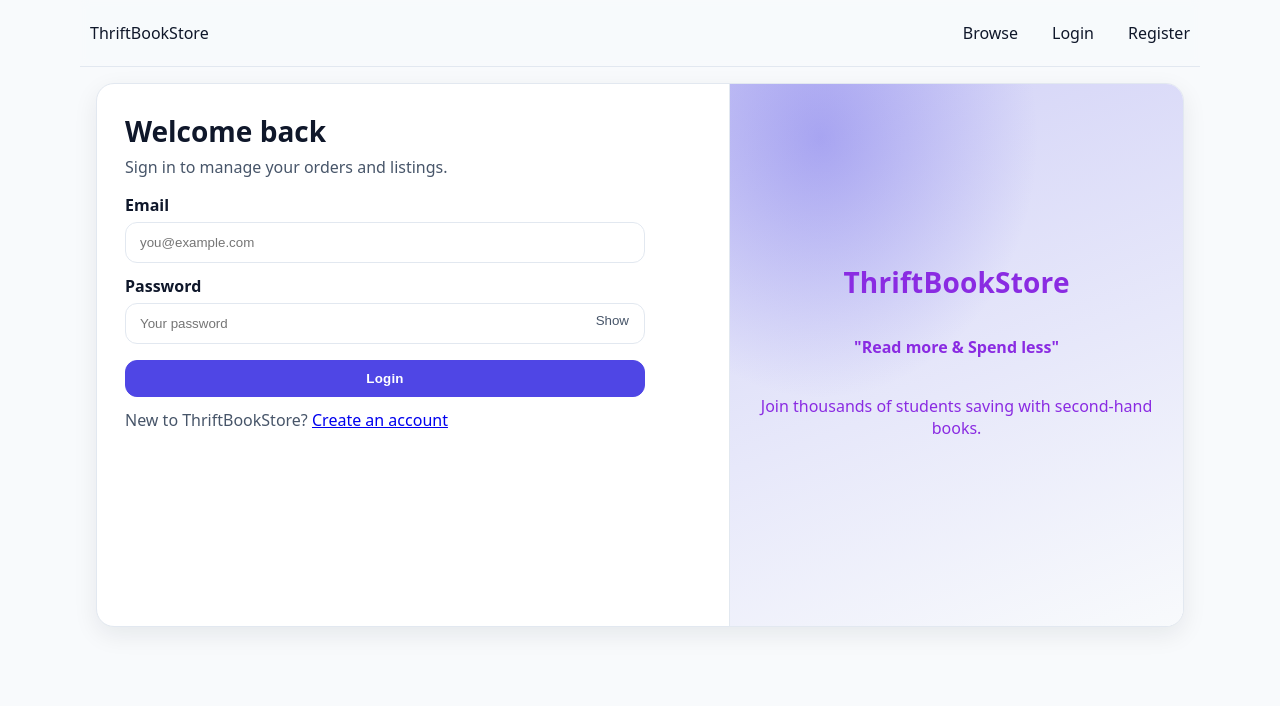
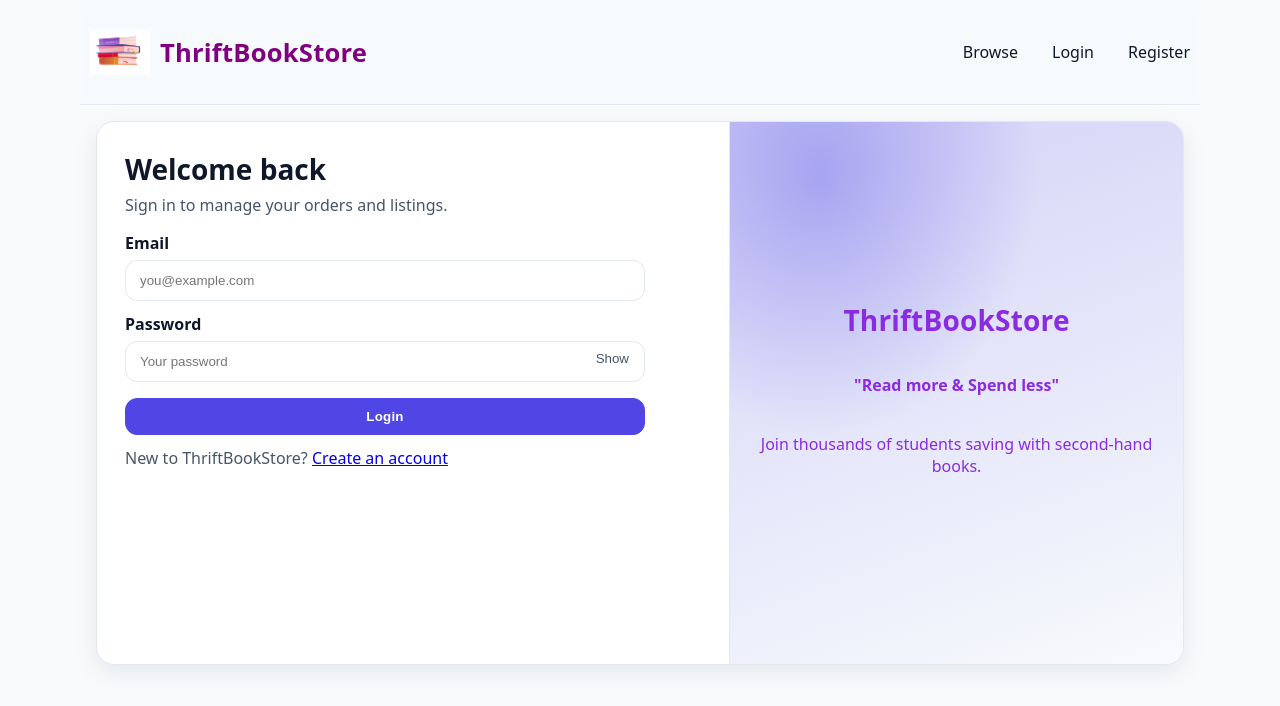
Before and after one commit to twishashastri/ThriftBookStore, a React app in the folder Frontend/: page /login in a window 1280 px wide. Shown: the top 706 px of the page. Built offline with nearby package versions, Linux system fonts and the light colour scheme.

Commit message:
navbar logo

```diff
--- a/Frontend/src/components/Navbar.jsx
+++ b/Frontend/src/components/Navbar.jsx
@@ -1,6 +1,7 @@
 import React from 'react';
 import { Link, useNavigate } from 'react-router-dom';
 import { useAuth } from './AuthContext';
+import '../index.css';
 
 export default function Navbar() {
   const { user, logout } = useAuth();
@@ -8,8 +9,13 @@ export default function Navbar() {
 
   return (
     <nav className="nav container">
-      <Link to="/">ThriftBookStore</Link>
+      <Link to="/" className="brand-link">
+        <img src="/logo.png" alt="Logo" className="logo" />
+        <span className="brand">ThriftBookStore</span>
+      </Link>
+
       <div className="spacer" />
+
       <Link to="/browse">Browse</Link>
       {user?.role === 'buyer' && <Link to="/cart">Cart</Link>}
       {user?.role === 'seller' && <Link to="/seller">Seller</Link>}
@@ -21,7 +27,9 @@ export default function Navbar() {
           <Link to="/register">Register</Link>
         </>
       ) : (
-        <button onClick={() => { logout(); nav('/'); }}>Logout</button>
+        <button onClick={() => { logout(); nav('/'); }} className="logout-btn">
+          Logout
+        </button>
       )}
     </nav>
   );
--- a/Frontend/src/index.css
+++ b/Frontend/src/index.css
@@ -157,17 +157,69 @@ input:focus, select:focus {
 
 /* LAYOUT */
 /* Navigation */
+/* Navbar.css */
 .nav {
-  display: flex; align-items: center; gap: 14px;
-  padding: 14px 0; border-bottom: 1px solid var(--border);
-  position: sticky; top: 0; backdrop-filter: saturate(140%) blur(4px);
+  display: flex;
+  align-items: center;
+  gap: 14px;
+  padding: 14px 0;
+  border-bottom: 1px solid var(--border);
+  position: sticky;
+  top: 0;
+  backdrop-filter: saturate(140%) blur(4px);
   background: color-mix(in srgb, var(--bg) 78%, transparent);
   z-index: 10;
 }
-.nav .spacer { flex: 1; }
-.nav a { text-decoration: none; color: var(--text); padding: 8px 10px; border-radius: 10px; }
-.nav a:hover { background: color-mix(in srgb, var(--primary) 10%, var(--card) 90%); }
-.nav .brand { font-weight: 800; letter-spacing: 0.2px; }
+
+.spacer {
+  flex: 1;
+}
+
+.nav a {
+  text-decoration: none;
+  color: var(--text);
+  padding: 8px 10px;
+  border-radius: 10px;
+}
+
+.nav a:hover {
+  background: color-mix(in srgb, var(--primary) 10%, var(--card) 90%);
+}
+
+/* Brand/logo styles */
+.brand-link {
+  display: flex;
+  align-items: center;
+  gap: 10px;
+  text-decoration: none;
+}
+
+.logo {
+  height: 60px;
+  width: 60px;
+  object-fit: contain;
+}
+
+.brand {
+  font-weight: 800;
+  font-size: 1.6rem;
+  color: purple;
+  letter-spacing: 0.2px;
+}
+
+.logout-btn {
+  padding: 8px 12px;
+  border-radius: 8px;
+  border: none;
+  cursor: pointer;
+  background: var(--primary);
+  color: white;
+  font-weight: bold;
+}
+
+.logout-btn:hover {
+  opacity: 0.9;
+}
 
 /*
    PAGES – HOME
```
Also changed, not shown: Frontend/public/logo.png (added).
